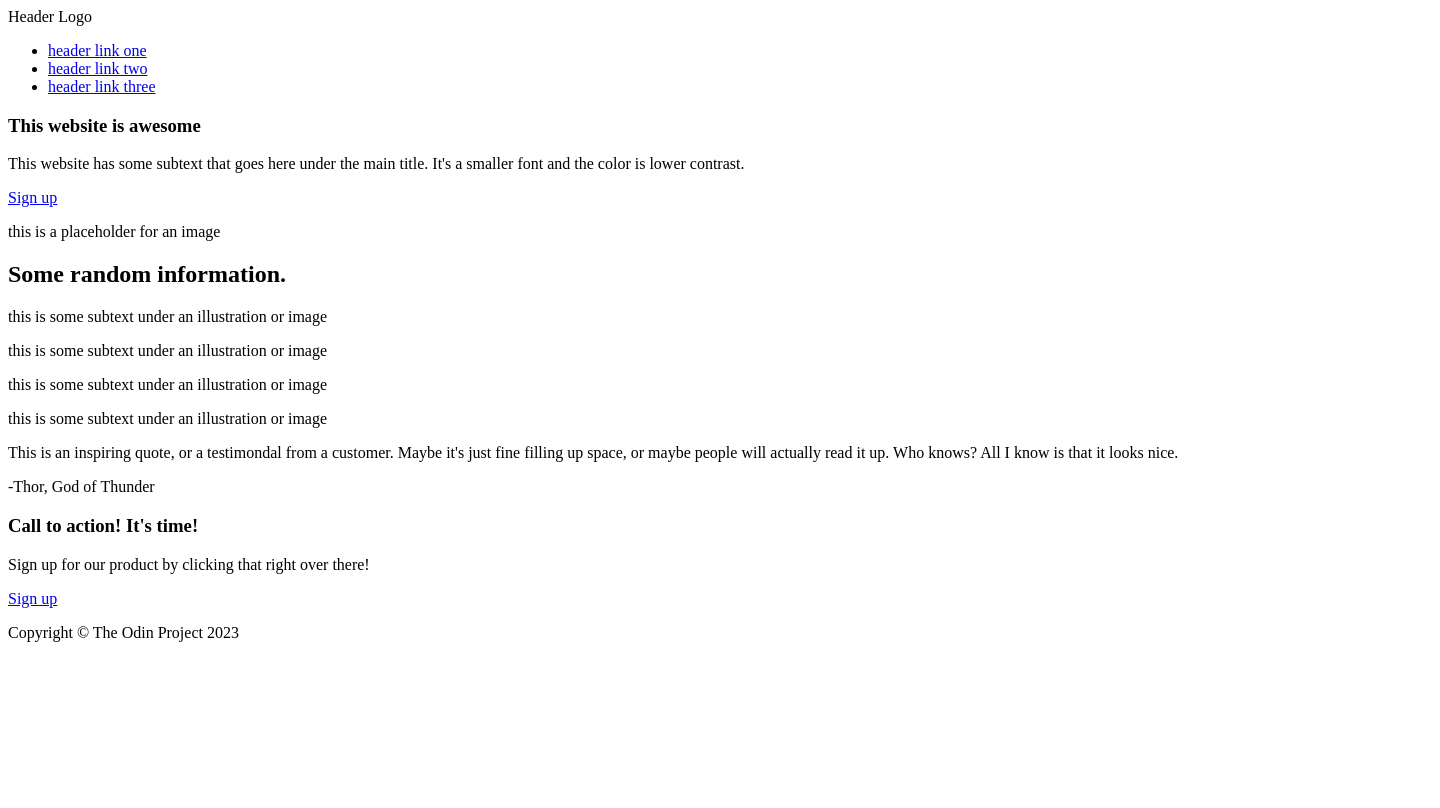
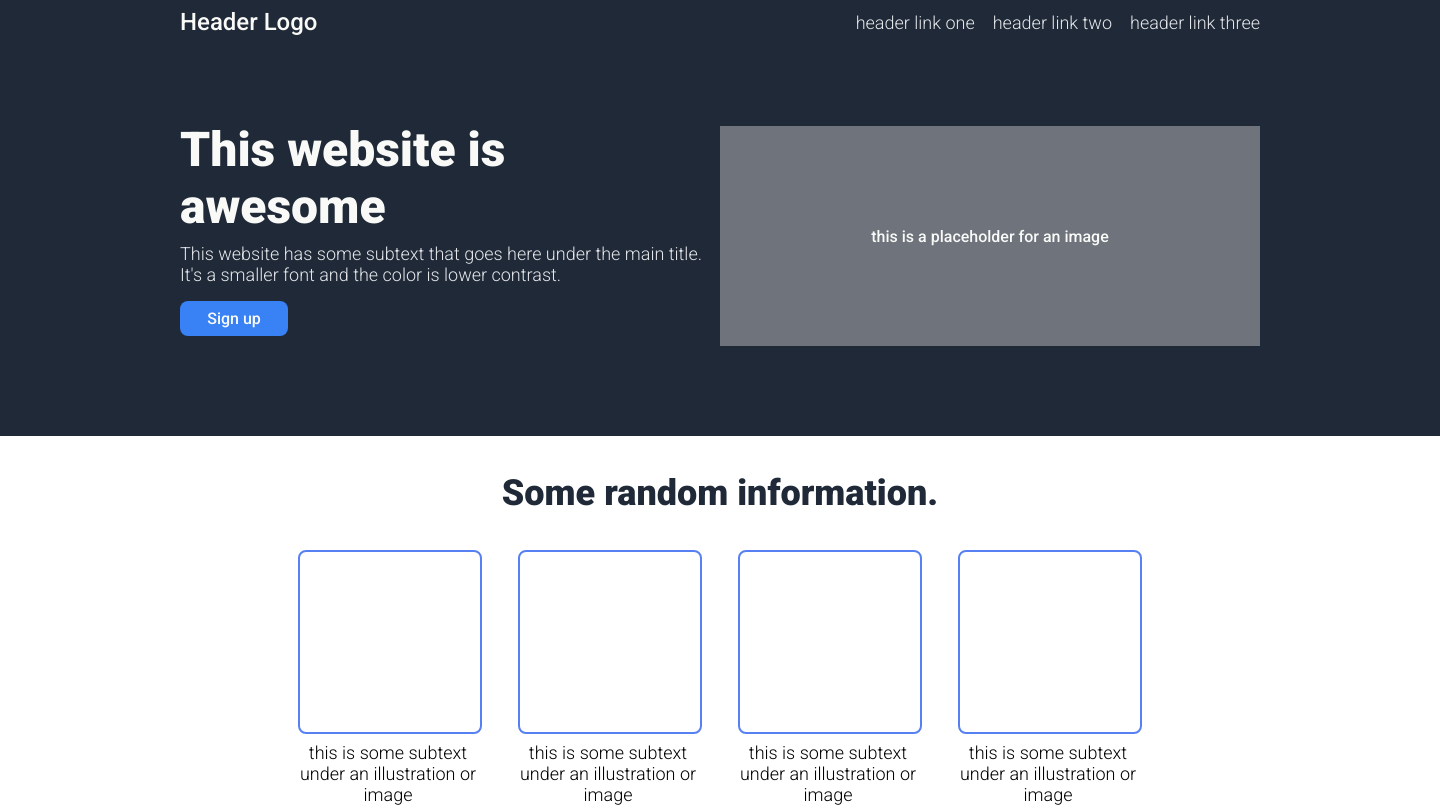
Before and after one commit to tatarnok/landing-page, a plain HTML site: page index.html in a window 1280 px wide. Shown: the top 808 px of the page, 1440 px wide, since content can reach past the window. Drawn offline with Linux system fonts and the light colour scheme.

Commit message:
Create css, finte tune structure

```diff
--- a/index.html
+++ b/index.html
@@ -5,14 +5,19 @@
   <meta http-equiv="X-UA-Compatible" content="IE=edge">
   <meta name="viewport" content="width=device-width, initial-scale=1.0">
   <title>Landing Page</title>
+  <link rel="preconnect" href="https://fonts.googleapis.com">
+  <link rel="preconnect" href="https://fonts.gstatic.com" crossorigin>
+  <link href="https://fonts.googleapis.com/css2?family=Roboto:ital,wght@0,300;0,500;0,900;1,300&display=swap" rel="stylesheet">
+  <link rel="stylesheet" href="style.css">
 </head>
 <body>
+  <div class="main-container">
     <header>
       <div class="header-logo">
         Header Logo
       </div>
       <nav>
-      <ul>
+        <ul class="nav-bar">
           <li><a href="#">header link one</a></li>
           <li><a href="#">header link two</a></li>
           <li><a href="#">header link three</a></li>
@@ -25,7 +30,10 @@
           <div>
             <h1>This website is awesome</h1>
             <p>This website has some subtext that goes here under the main title. It's a smaller font and the color is lower contrast.</p>
+            <div class="button-container">
               <a href="#">Sign up</a>
+            </div>
+
           </div>
         </section>
         <section class="main-hero-image">
@@ -56,27 +64,28 @@
         </div>
       </section>
       <section class="main-quote">
-      <div>
+        <div class="quote-text">
           <p>This is an inspiring quote, or a testimondal from a customer. Maybe it's just fine filling up space, or maybe people will actually read it up. Who knows? All I know is that it looks nice.</p>
-        <span>-Thor, God of Thunder</span>
+          <div class="quoter-container">
+            <span class="quoter">-Thor, God of Thunder</span>
+          </div>
         </div>
       </section>
       <section class="main-cta">
         <div class="main-ct-container">
           <div>
-          <h3>Call to action! It's time!</h3>
-          <p>Sign up for our product by clicking that right over there!</p>
+            <h3 class="cta-header">Call to action! It's time!</h3>
+            <p class="cta-text">Sign up for our product by clicking that right over there!</p>
           </div>
-        <div>
-          <a href="#">Sign up</a>
+          <div class="cta-button-container">
+            <a class="cta-button" href="#">Sign up</a>
           </div>
         </div>
       </section>
     </main>
     <footer>
-    <div>
         <p>Copyright &#169; The Odin Project 2023</p>
+    </footer>
   </div>
-  </footer>
 </body>
 </html>
--- /dev/null
+++ b/style.css
@@ -0,0 +1,213 @@
+* {
+  font-family: 'Roboto', sans-serif;
+  margin: 0;
+  padding: 0;
+}
+
+.main-container {
+  width: 1440px;
+  margin: 0 auto;
+}
+
+header {
+  background-color: #1F2937;
+  padding-top: 8px;
+  display: flex;
+  justify-content: center;
+  align-items: center;
+}
+
+header nav {
+  width: 540px;
+}
+
+.header-logo {
+  color: #F9FAF8;
+  font-size: 24px;
+  width: 540px;
+}
+
+.nav-bar {
+  display: flex;
+  justify-content: flex-end;
+  gap: 18px;
+  list-style: none;
+  font-size: 18px;
+  color: #E5E7EB;
+}
+
+.nav-bar a {
+  color: #E5E7EB;
+  text-decoration: none;
+  font-weight: 300;
+}
+
+.nav-bar a:hover {
+  color: #f9f9f9;
+}
+
+.main-hero {
+  background-color: #1F2937;
+  display: flex;
+  justify-content: center;
+  align-items: center;
+  height: 400px;
+}
+
+.main-hero-text {
+  width: 540px;
+}
+
+.main-hero-text h1 {
+  font-size: 48px;
+  font-weight: 900;
+  color: #F9FAF8;
+}
+
+.main-hero-text p {
+  font-size: 18px;
+  font-weight: 300;
+  color: #E5E7EB;
+  margin: 8px 0;
+}
+
+.main-hero-text .button-container {
+  background-color: #3882F6;
+  padding: 8px 24px;
+  border-radius: 8px;
+  width: 60px;
+  text-align: center;
+  margin: 16px 0;
+}
+
+.main-hero-text a {
+  color: #F9FAF8;
+  text-decoration: none;
+
+}
+
+.main-hero-image {
+  display: flex;
+  justify-content: center;
+  align-items: center;
+  background-color: rgb(110, 115, 124);
+  width: 540px;
+  height: 220px;
+  color: #F9FAF8;
+}
+
+.main-information {
+  height: 400px;
+}
+
+.main-information h2 {
+  text-align: center;
+  margin-top: 36px;
+  font-size: 36px;
+  font-weight: 900;
+  color:#1F2937;
+}
+
+.main-information-img-container {
+  margin-top: 36px;
+  display: flex;
+  justify-content: center;
+  gap: 36px;
+}
+
+.main-information-img-container .img {
+  border: 2px solid rgb(87, 129, 242);
+  border-radius: 8px;
+  width: 180px;
+  height: 180px;
+}
+
+.main-information-img-container p {
+  margin-top: 8px;
+  width: 180px;
+  font-size: 18px;
+  font-weight: 300;
+  text-align: center;
+}
+
+.main-quote {
+  height: 400px;
+  background-color: #E5E7EB;
+  display: flex;
+  justify-content: center;
+  align-items: center;
+  font-size: 36px;
+  font-weight: 300;
+  font-style: italic;
+  color: #1F2937;
+
+}
+
+.main-quote .quote-text {
+  width: 60%;
+}
+
+.main-quote .quoter {
+  font-size: 18px;
+  font-style: normal;
+  font-weight: 900;
+}
+
+.main-quote  .quoter-container {
+  display: flex;
+  justify-content: flex-end;
+}
+
+.main-cta {
+  height: 400px;
+  display: flex;
+  justify-content: center;
+  align-items: center;
+}
+
+.main-container .main-ct-container {
+  background-color: #3882F6;
+  width: 60%;
+  color: #F9FAF8;
+  border-radius: 8px;
+  height: 150px;
+  display: flex;
+  justify-content: space-around;
+  align-items: center;
+}
+
+.main-container .main-ct-container .cta-text {
+  font-weight: 300;
+}
+
+.main-container .main-ct-container .cta-button-container {
+  background-color: #3882F6;
+  padding: 8px 24px;
+  border-radius: 8px;
+  border: 2px solid #F9FAF8;
+  width: 60px;
+  text-align: center;
+  margin: 16px 0;
+}
+
+.main-container .main-ct-container .cta-button {
+  text-decoration: none;
+  color: #F9FAF8;
+}
+
+
+.main-container .main-ct-container .cta-button-container:hover {
+  color: #E5E7EB;
+  border: 2px solid #E5E7EB;
+}
+
+footer {
+  height: 100px;
+  background-color: #1F2937;
+  display: flex;
+  justify-content: center;
+  align-items: center;
+  color: #E5E7EB;
+  font-size: 18px;
+  font-weight: 300;
+}
```
Lines whose indentation alone changed are shown as unchanged.
